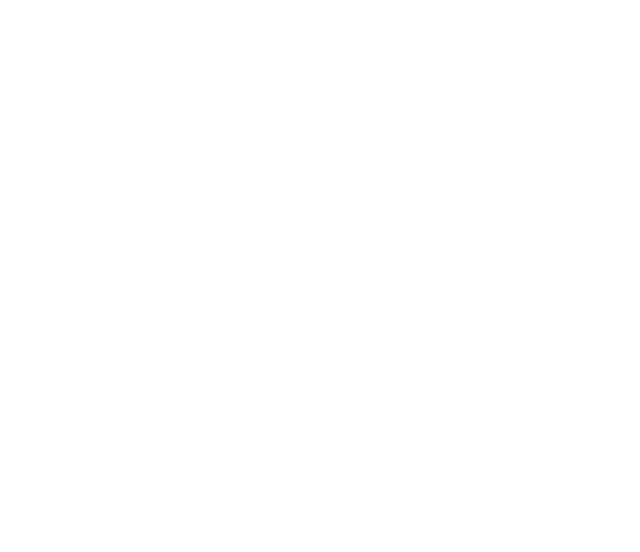
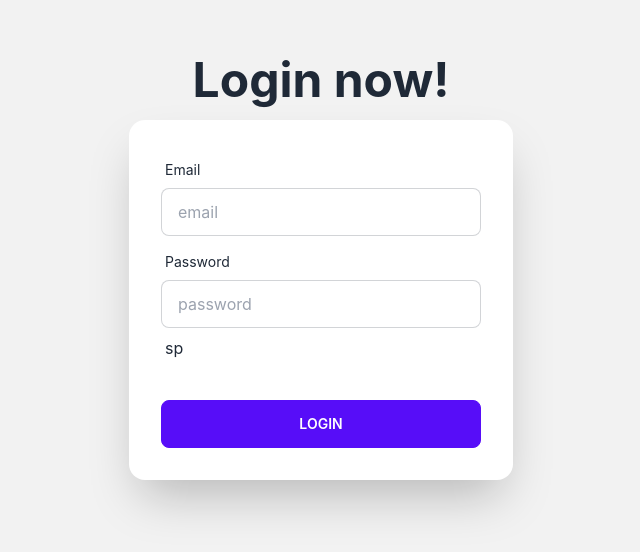
Before and after one commit to sheikh-riyadh/learning-platform-client, a React (Create React App) app: page / in a window 1280 px wide. Shown: the part 132-684 px from the top of the page, without its empty margins (319-959 px from the left). Built offline with nearby package versions, Linux system fonts and the light colour scheme.

Commit message:
added login form

```diff
--- a/package.json
+++ b/package.json
@@ -6,6 +6,7 @@
     "@testing-library/jest-dom": "^5.16.5",
     "@testing-library/react": "^13.4.0",
     "@testing-library/user-event": "^13.5.0",
+    "daisyui": "^2.33.0",
     "firebase": "^9.12.1",
     "react": "^18.2.0",
     "react-dom": "^18.2.0",
@@ -37,5 +38,10 @@
       "last 1 firefox version",
       "last 1 safari version"
     ]
+  },
+  "devDependencies": {
+    "autoprefixer": "^10.4.12",
+    "postcss": "^8.4.18",
+    "tailwindcss": "^3.2.1"
   }
 }
--- /dev/null
+++ b/postcss.config.js
@@ -0,0 +1,6 @@
+module.exports = {
+  plugins: {
+    tailwindcss: {},
+    autoprefixer: {},
+  },
+}
--- a/src/App.js
+++ b/src/App.js
@@ -1,9 +1,10 @@
 import './App.css';
+import Login from './components/Login/Login';
 
 function App() {
   return (
     <div className="App">
-
+      <Login></Login>
     </div>
   );
 }
--- /dev/null
+++ b/src/components/Login/Login.js
@@ -0,0 +1,37 @@
+import React from 'react';
+
+const Login = () => {
+    return (
+        <div className="hero min-h-screen bg-base-200 ">
+            <div className="hero-content flex-col">
+                <div className="text-center lg:text-left">
+                    <h1 className="text-5xl font-bold">Login now!</h1>
+                </div>
+                <form className="card flex-shrink-0 lg:w-[630px] max-w-sm shadow-2xl bg-base-100">
+                    <div className="card-body">
+                        <div className="form-control">
+                            <label className="label">
+                                <span className="label-text">Email</span>
+                            </label>
+                            <input type="text" placeholder="email" className="input input-bordered" />
+                        </div>
+                        <div className="form-control">
+                            <label className="label">
+                                <span className="label-text">Password</span>
+                            </label>
+                            <input type="text" placeholder="password" className="input input-bordered" />
+                            <label className="label">
+                                sp
+                            </label>
+                        </div>
+                        <div className="form-control mt-6">
+                            <button className="btn btn-primary">Login</button>
+                        </div>
+                    </div>
+                </form>
+            </div>
+        </div>
+    );
+};
+
+export default Login;
--- a/src/index.css
+++ b/src/index.css
@@ -1,3 +1,7 @@
+@tailwind base;
+@tailwind components;
+@tailwind utilities;
+
 body {
   margin: 0;
   font-family: -apple-system, BlinkMacSystemFont, 'Segoe UI', 'Roboto', 'Oxygen',
--- /dev/null
+++ b/tailwind.config.js
@@ -0,0 +1,10 @@
+/** @type {import('tailwindcss').Config} */
+module.exports = {
+  content: [
+    "./src/**/*.{js,jsx,ts,tsx}",
+  ],
+  theme: {
+    extend: {},
+  },
+  plugins: [require("daisyui")],
+}
```
Also changed, not shown: 1 other file (tests, documents, lock files or other folders).
